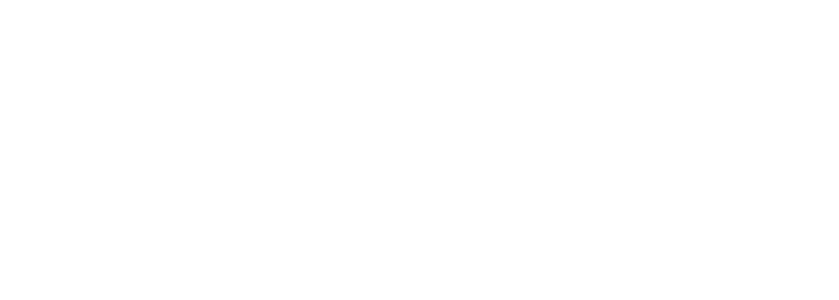
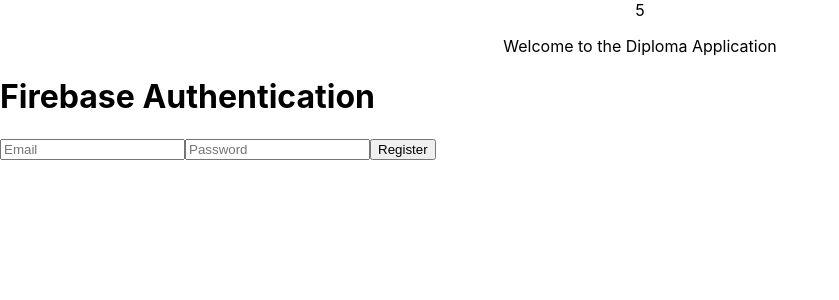
Before and after one commit to Sergeyy321/DiplomaWork, a React (Create React App) app in the folder diploma-application/: page / in a window 1280 px wide. Shown: the top 300 px of the page, without its empty margins (0-839 px from the left). Built offline with nearby package versions, Linux system fonts and the light colour scheme.

Commit message:
addFireBase

```diff
--- a/diploma-application/src/App.js
+++ b/diploma-application/src/App.js
@@ -1,18 +1,13 @@
 
 import './App.css';
 import Header from './Components/Header/Header';
+import Registration from './Components/Registration/Registration';
 
-function App() {
-  return (
-    <div className="App">
-
-
-
-
-
-    </div>
-
-  );
-}
+const App = () => {
+return(  <div>
+  <Header />
+  <Registration />
+</div>)
+};
 
 export default App;
--- a/diploma-application/src/Components/Header/Header.jsx
+++ b/diploma-application/src/Components/Header/Header.jsx
@@ -8,7 +8,7 @@
         <div className="App">
             {counter}
 
-      <p>Welcome to the Diploma Application</p>
+      <p>Welcome to the Diploma Application </p>
 
         </div>
 
--- /dev/null
+++ b/diploma-application/src/Components/Registration/Registration.jsx
@@ -0,0 +1,32 @@
+
+import { useState } from "react";
+import { registerUser } from "../../FireBase/firebase";
+function Registration  () {
+
+
+const [email, setEmail] = useState("");
+  const [password, setPassword] = useState("");
+
+  const handleRegister = () => {
+    registerUser(email, password);
+  };
+
+  return (
+    <div>
+      <h1>Firebase Authentication </h1>
+      <input
+        type="email"
+        placeholder="Email"
+        value={email}
+        onChange={(e) => setEmail(e.target.value)}
+      />
+      <input
+        type="password"
+        placeholder="Password"
+        value={password}
+        onChange={(e) => setPassword(e.target.value)}
+      />
+      <button onClick={handleRegister}>Register</button>
+    </div>
+);}
+  export  default Registration
--- /dev/null
+++ b/diploma-application/src/FireBase/firebase.js
@@ -0,0 +1,27 @@
+// src/firebase.js
+import { initializeApp } from "firebase/app";
+import { getAuth, createUserWithEmailAndPassword } from "firebase/auth";
+
+const firebaseConfig = {
+  apiKey: process.env.REACT_APP_FIREBASE_API_KEY,
+  authDomain: process.env.REACT_APP_FIREBASE_AUTH_DOMAIN,
+  projectId: process.env.REACT_APP_FIREBASE_PROJECT_ID,
+  storageBucket: process.env.REACT_APP_FIREBASE_STORAGE_BUCKET,
+  messagingSenderId: process.env.REACT_APP_FIREBASE_MESSAGING_SENDER_ID,
+    appId: process.env.REACT_APP_FIREBASE_APP_ID,
+measurementId: process.env.REACT_APP_FIREBASE_MEASUREMENT_ID
+};
+
+// Инициализация Firebase
+const app = initializeApp(firebaseConfig);
+const auth = getAuth(app);
+
+// Регистрация пользователя
+export const registerUser = async (email, password) => {
+  try {
+    const userCredential = await createUserWithEmailAndPassword(auth, email, password);
+    console.log('User registered:', userCredential.user);
+  } catch (error) {
+    console.error('Error registering user:', error.message);
+  }
+};
```
Also changed, not shown: diploma-application/package.json (+7 -6 lines), 1 other file (tests, documents, lock files or other folders).
